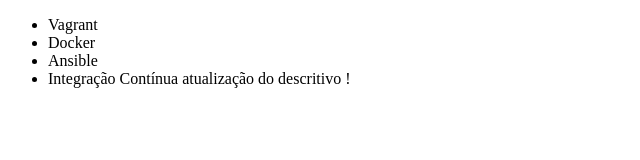
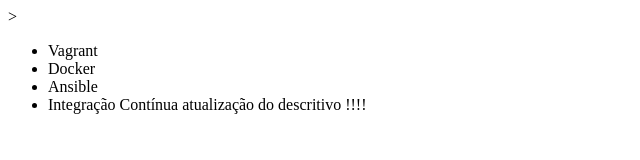
Before and after one commit to lucianofelipepedroso/curso-alura-git, a plain HTML site: page index.html in a window 1280 px wide. Shown: the whole page, without its empty margins (0-640 px from the left). Drawn offline with Linux system fonts and the light colour scheme.

```diff
--- a/index.html
+++ b/index.html
@@ -1,7 +1,7 @@
 <!DOCTYPE html>
 <html lang="en">
 <head>
-    <meta charset="UTF-8">
+    <meta charset="UTF-8">>
     <title>Cursos Devops Alura</title>
 </head>
 <body>
@@ -9,7 +9,7 @@
         <li>Vagrant</li>
         <li>Docker</li>
         <li>Ansible</li>
-        <li>Integração Contínua atualização do descritivo !</li>
+        <li>Integração Contínua atualização do descritivo !!!!</li>
     </ul>
 </body>
 </html>
```
